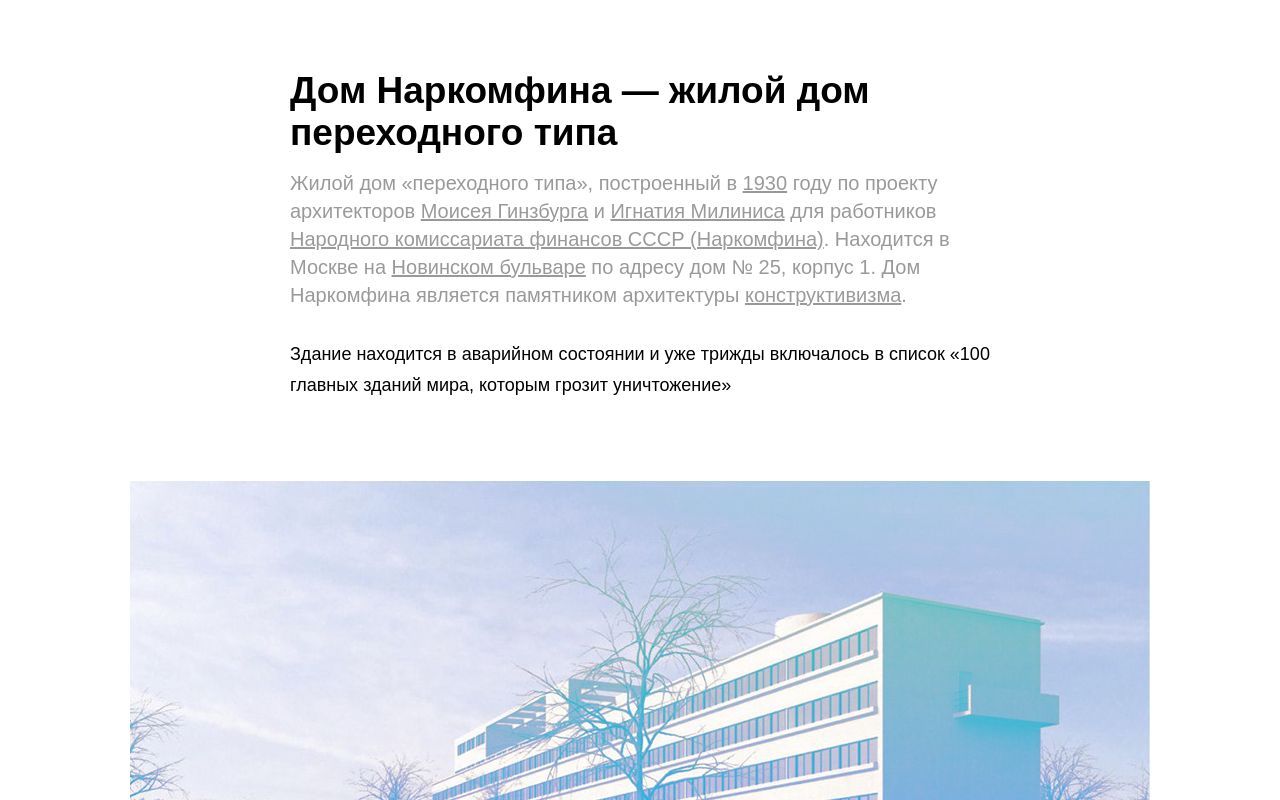
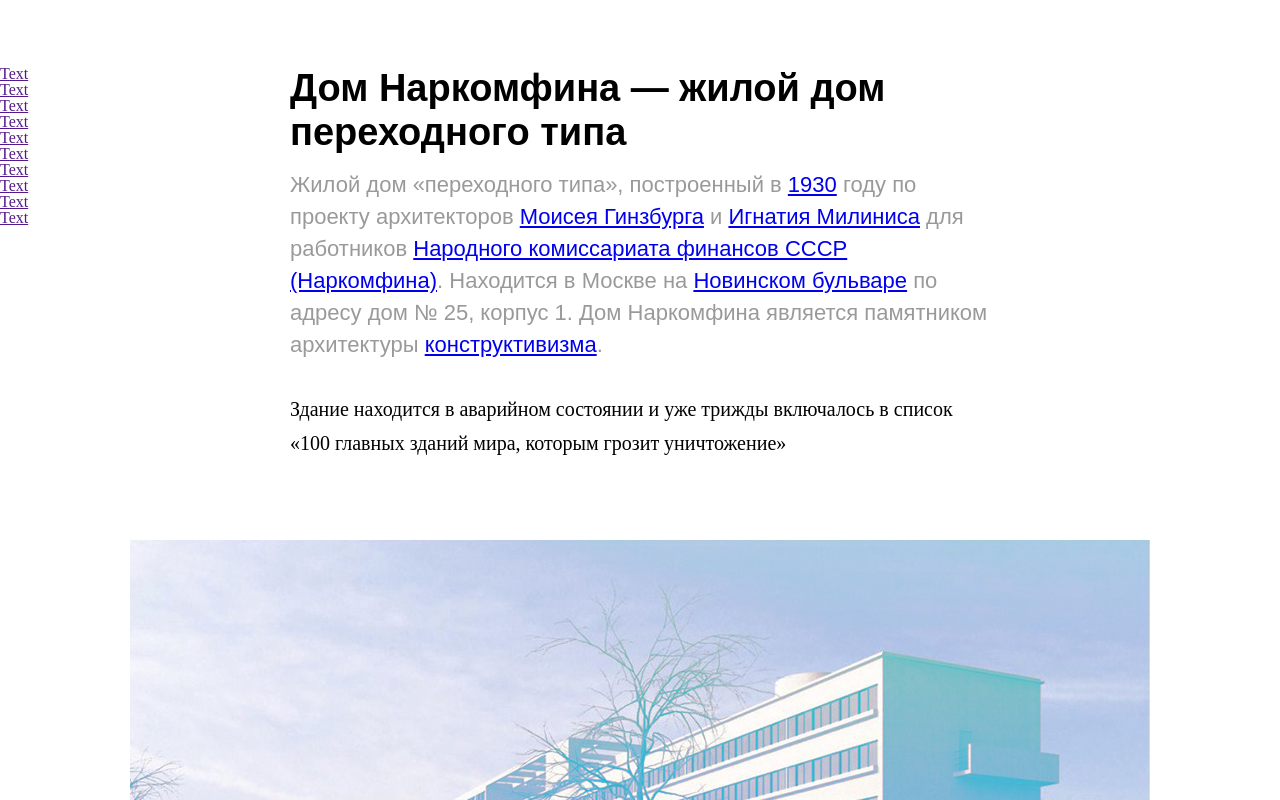
Before and after one commit to gomanov/MCS101-011-gomanov-wikimedium, a plain HTML site: page narkomfin.html in a window 1280 px wide. Shown: the top 800 px of the page. Drawn offline with Linux system fonts and the light colour scheme; a web font is replaced by a local one.

Commit message:
третий урок

```diff
--- a/narkomfin.html
+++ b/narkomfin.html
@@ -8,6 +8,54 @@
 
   </head>
   <body>
+
+  <nav>
+    <ul>
+      <li>
+        <a href="">Text</a>
+      </li>
+
+      <li>
+        <a href="">Text</a>
+      </li>
+
+      <li>
+        <a href="">Text</a>
+      </li>
+
+      <li>
+        <a href="">Text</a>
+      </li>
+
+      <li>
+        <a href="">Text</a>
+      </li>
+
+      <li>
+        <a href="">Text</a>
+      </li>
+
+      <li>
+        <a href="">Text</a>
+      </li>
+
+      <li>
+        <a href="">Text</a>
+      </li>
+
+      <li>
+        <a href="">Text</a>
+      </li>
+
+      <li>
+        <a href="">Text</a>
+      </li>
+
+    </ul>
+  </nav>
+
+
+    <article>
       <h1>Дом Наркомфина — жилой дом переходного типа</h1>
       <p>Жилой дом «переходного типа», построенный в <a target="_blank" href="https://ru.wikipedia.org/wiki/1930_%D0%B3%D0%BE%D0%B4">1930</a> году по проекту архитекторов <a target="_blank" href="https://ru.wikipedia.org/wiki/%D0%93%D0%B8%D0%BD%D0%B7%D0%B1%D1%83%D1%80%D0%B3,_%D0%9C%D0%BE%D0%B8%D1%81%D0%B5%D0%B9_%D0%AF%D0%BA%D0%BE%D0%B2%D0%BB%D0%B5%D0%B2%D0%B8%D1%87">Моисея Гинзбурга</a> и <a href="https://ru.wikipedia.org/wiki/%D0%9C%D0%B8%D0%BB%D0%B8%D0%BD%D0%B8%D1%81,_%D0%98%D0%B3%D0%BD%D0%B0%D1%82%D0%B8%D0%B9_%D0%A4%D1%80%D0%B0%D0%BD%D1%86%D0%B5%D0%B2%D0%B8%D1%87">Игнатия Милиниса</a> для работников <a href="https://ru.wikipedia.org/wiki/%D0%9D%D0%B0%D1%80%D0%BE%D0%B4%D0%BD%D1%8B%D0%B9_%D0%BA%D0%BE%D0%BC%D0%B8%D1%81%D1%81%D0%B0%D1%80%D0%B8%D0%B0%D1%82_%D1%84%D0%B8%D0%BD%D0%B0%D0%BD%D1%81%D0%BE%D0%B2_%D0%A1%D0%A1%D0%A1%D0%A0">Народного комиссариата финансов СССР (Наркомфина)</a>. Находится в Москве на <a href="https://ru.wikipedia.org/wiki/%D0%9D%D0%BE%D0%B2%D0%B8%D0%BD%D1%81%D0%BA%D0%B8%D0%B9_%D0%B1%D1%83%D0%BB%D1%8C%D0%B2%D0%B0%D1%80">Новинском бульваре</a> по адресу дом № 25, корпус 1. Дом Наркомфина является памятником архитектуры <a href="https://ru.wikipedia.org/wiki/%D0%9A%D0%BE%D0%BD%D1%81%D1%82%D1%80%D1%83%D0%BA%D1%82%D0%B8%D0%B2%D0%B8%D0%B7%D0%BC_(%D0%B8%D1%81%D0%BA%D1%83%D1%81%D1%81%D1%82%D0%B2%D0%BE)">конструктивизма</a>.</p>
       <p>Здание находится в аварийном состоянии и уже трижды включалось в список «100 главных зданий мира, которым грозит уничтожение»</p>
@@ -119,6 +167,7 @@
       <blockquote>«Эпопея с „домами-коммунами“ теоретиков Сабсовича и Милютина была уникальной попыткой партийных функционеров среднего ранга привязать реальное архитектурное проектирование к официальной идеологии. Эта попытка дорого обошлась обоим энтузиастам. Однако сама идея „обобществления быта“ не была запрещена, наоборот, она последовательно проводилась в жизнь с конца 1920-х по середину 1950-х годов. Но реализовывалась она не в виде каменных благоустроенных общежитий, а в виде коммунальных деревянных бараков».</blockquote>
       <p>Интересно отметить, что окончание строительства и заселение Дома Наркомфина (1931) по времени совпали с открытием 102-этажного небоскреба Эмпайр стейт билдинг в Нью-Йорке. Оба здания носили статусный характер, и каждое из них, в своей стране, являлось техническим, технологическим и культурным прорывом, как верили их создатели, в будущее. Эмпайр стейт билдинг сохранил своё значение, и по сей день остаётся культурным символом Америки (англ. American cultural icon); что касается идей и принципов, заложенных в проект Дома Наркомфина, то они были преданы забвению сразу по его завершении.</p>
          <ul>
+    </article>
      <li><a target="_blank" href="">Text</a></li>
      <li><a target="_blank" href="">Text</a></li>
      <li><a target="_blank" href="">Text</a></li>
--- /dev/null
+++ b/stylesheets/article.css
@@ -0,0 +1,106 @@
+article h1,
+article h3,
+article p,
+article blockquote {
+  width: 700px;
+  margin: 0 auto;
+}
+
+article h1,
+article h3 {
+  font-family: 'PT Sans Caption', sans-serif;
+  font-weight: bold;
+}
+
+article h1 {
+  margin-top: 66px;
+  font-size: 38px;
+  line-height: 44px;
+}
+
+article h1 + p {
+  margin-top: 15px;
+  font-family: 'PT Sans Caption', sans-serif;
+  font-size: 22px;
+  line-height: 32px;
+  color: rgba(0, 0, 0, .4);
+}
+
+article h1 + p + p {
+  margin-top: 31px;
+}
+
+article p,
+article li,
+article blockquote {
+  font-size: 20px;
+  line-height: 34px;
+}
+
+article p,
+article ul,
+article blockquote {
+  margin-top: 29px;
+}
+
+article h2 {
+  margin-top: 43px;
+  font-size: 31px;
+  line-height: 36px;
+}
+
+article h2 + p,
+article h3 + p {
+  margin-top: 7px;
+}
+
+article h2 + h3 {
+  margin-top: 37px;
+}
+
+article h3 {
+  margin-top: 35px;
+  font-size: 27px;
+  line-height: 34px;
+}
+
+article ul {
+  padding-left: 30px;
+}
+
+article li {
+  margin-left: : -30px;
+  list-style-type: disc;
+}
+
+article blockquote {
+  font-style: italic;
+}
+
+article blockquote::before {
+  content: y
+}
+
+article img {
+  display: block;
+  width: 1020px;
+  margin: 80px auto;
+}
+
+article img + h2 {
+  margin-top: -1px;
+}
+
+article img + p,
+article img + blockquote,
+article img + ul {
+  margin-top: -3px;
+}
+
+h2 + img {
+  margin-top: 82px;
+}
+
+h3 + img {
+  margin-top: 81px;
+}
--- /dev/null
+++ b/stylesheets/sidebar.css
@@ -0,0 +1,8 @@
+
+
+nav ul {
+  position: fixed;
+  top: 0
+  left: 0
+
+}
--- a/stylesheets/style.css
+++ b/stylesheets/style.css
@@ -1,4 +1,6 @@
 @import "reset.css";
 @import url('https://fonts.googleapis.com/css?family=PT+Sans+Caption:400,700|PT+Sans:400,400i,700,700i');
 
-@import "layout.css";
+@import "layout2.css";
+@import "sidebar.css";
+@import "article.css";
```
Also changed, not shown: stylesheets/layout2.css (added). Lines whose indentation alone changed are shown as unchanged.
